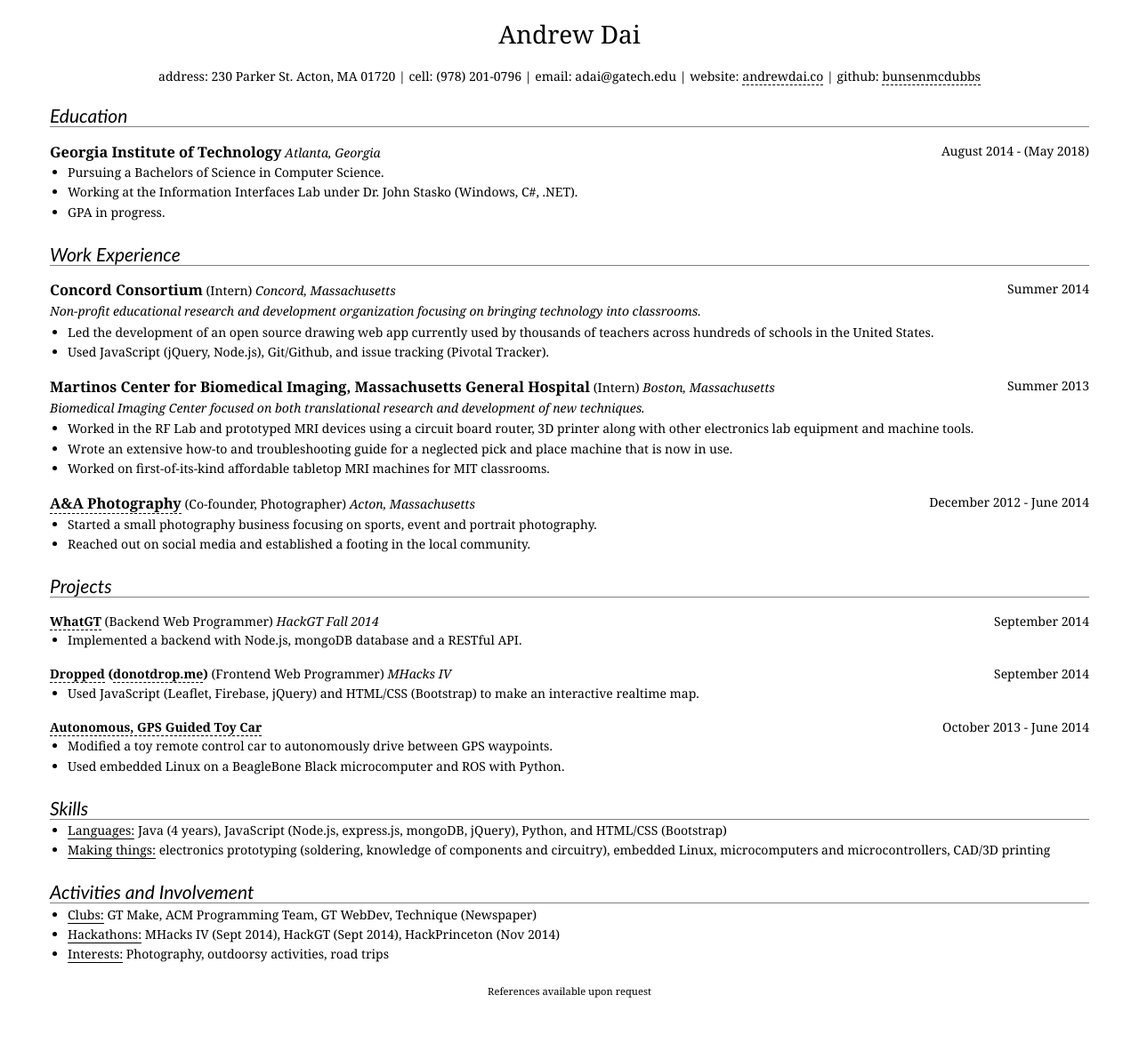
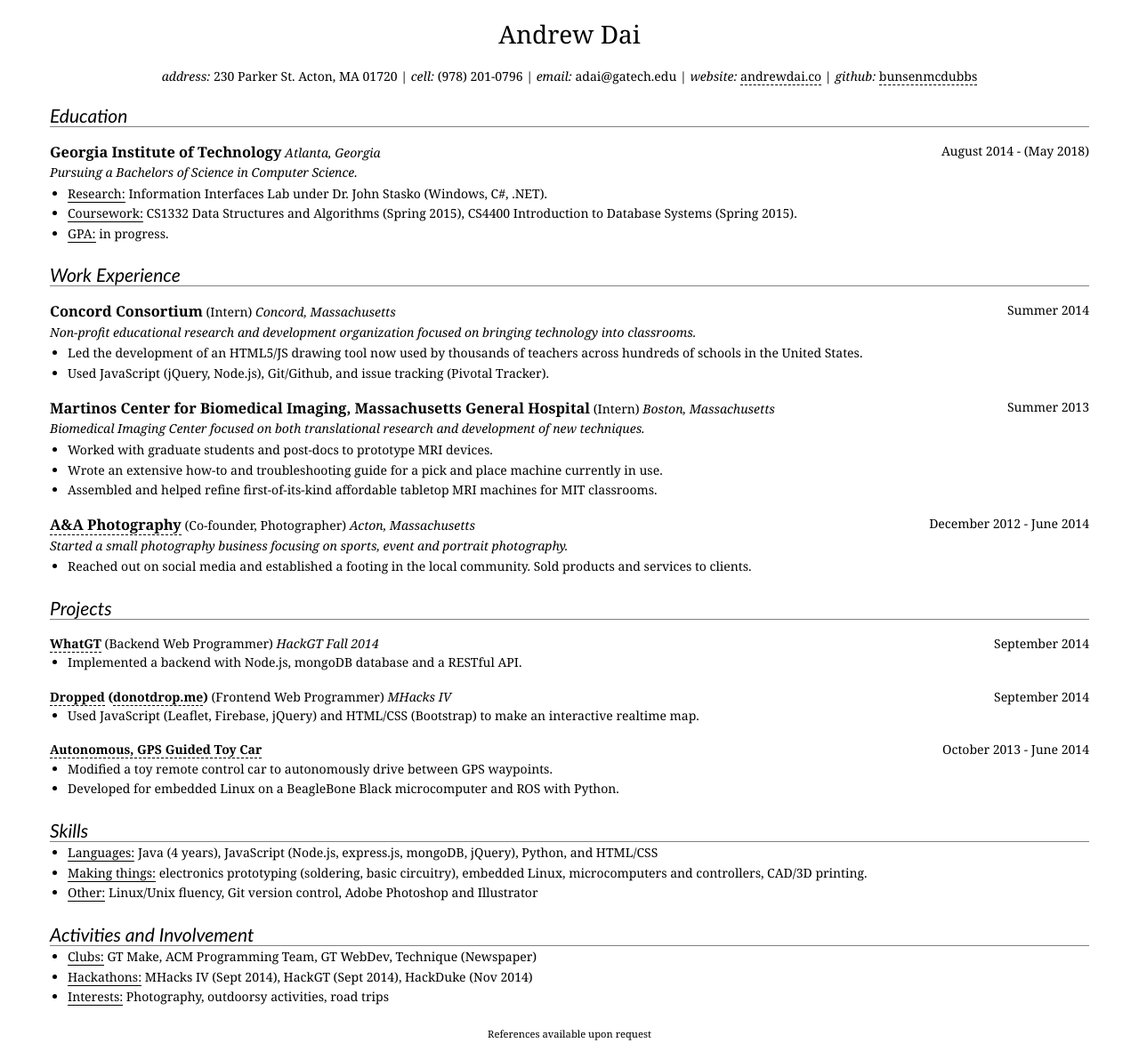
Before and after one commit to bunsenmcdubbs/bunsenmcdubbs.github.io, a Jekyll site: the page resume/index.html, which Jekyll copies as it is, in a window 1280 px wide. Shown: the whole page at 89% size. Built offline with Jekyll 4.4.1, drawn with Linux system fonts in a browser that asks for light colours; Markdown is read by kramdown in place of the engine named in the settings; before the commit the page ends 1143 px from its top, so only the background shows below that.

Commit message:
little edits

```diff
--- a/resume/index.html
+++ b/resume/index.html
@@ -28,10 +28,13 @@
         <h3>Georgia Institute of Technology</h3>
         <span class='loc'>Atlanta, Georgia</span>
         <span class='date'>August 2014 - (May 2018)</span>
+        <p class="des">Pursuing a Bachelors of Science in Computer Science.</p>
         <ul>
-          <li><p>Pursuing a Bachelors of Science in Computer Science.</p></li>
-          <li><p>Working at the Information Interfaces Lab under Dr. John Stasko (Windows, C#, .NET).</p></li>
-          <li><p>GPA in progress.</p></li>
+          <li><p><span class="label">Research:</span> Information Interfaces Lab under Dr. John Stasko (Windows, C#, .NET).</p></li>
+          <li><p><span class="label">Coursework:</span>
+              CS1332 Data Structures and Algorithms (Spring 2015),
+              CS4400 Introduction to Database Systems (Spring 2015).</p></li>
+          <li><p><span class="label">GPA:</span> in progress.</p></li>
         </ul>
       </div>
     </section>
@@ -45,9 +48,9 @@
         <span class='loc'>Concord, Massachusetts</span>
         <span class='date'>Summer 2014</span>
         <p class="des">Non-profit educational research and development
-          organization focusing on bringing technology into classrooms.</p>
+          organization focused on bringing technology into classrooms.</p>
         <ul>
-          <li><p>Led the development of an open source drawing web app currently
+          <li><p>Led the development of an HTML5/JS drawing tool now
             used by thousands of teachers across hundreds of schools in the
             United States.</p></li>
           <li><p>Used JavaScript (jQuery, Node.js), Git/Github, and issue tracking
@@ -63,13 +66,11 @@
         <p class="des">Biomedical Imaging Center focused on both translational
           research and development of new techniques.</p>
         <ul>
-          <li><p>Worked in the RF Lab and prototyped MRI devices using a
-            circuit board router, 3D printer along with other electronics lab
-            equipment and machine tools.</p></li>
-          <li><p>Wrote an extensive how-to and troubleshooting guide for a
-            neglected pick and place machine that is now in use.</p></li>
-          <li><p>Worked on first-of-its-kind affordable tabletop MRI machines
-            for MIT classrooms.</p></li>
+          <li><p>Worked with graduate students and post-docs to prototype MRI devices.</p></li>
+          <li><p>Wrote an extensive how-to and troubleshooting guide
+            for a pick and place machine currently in use.</p></li>
+          <li><p>Assembled and helped refine first-of-its-kind affordable
+            tabletop MRI machines for MIT classrooms.</p></li>
         </ul>
       </div>
 
@@ -78,11 +79,11 @@
         <span class="role">Co-founder, Photographer</span>
         <span class='loc'>Acton, Massachusetts</span>
         <span class='date'>December 2012 - June 2014</span>
+        <p class="des">Started a small photography business focusing on sports, event
+          and portrait photography.</p>
         <ul>
-          <li><p>Started a small photography business focusing on sports, event
-            and portrait photography.</p></li>
           <li><p>Reached out on social media and established a footing in the
-            local community.</p></li>
+            local community. Sold products and services to clients.</p></li>
         </ul>
       </div>
 
@@ -90,8 +91,6 @@
 
     <section class="resume-project">
       <h2>Projects</h2>
-
-      <!-- Change smaller projects into bullet point list under bigger projects -->
 
       <div class="entry">
         <h3><a href="https://github.com/AlternativeHeroes/whereat-site">WhatGT</a></h3>
@@ -124,8 +123,8 @@
         <ul>
           <li><p>Modified a toy remote control car to autonomously drive between
             GPS waypoints.</p></li>
-          <li><p>Used embedded Linux on a BeagleBone Black microcomputer and ROS
-            with Python.</p></li>
+          <li><p>Developed for embedded Linux on a BeagleBone Black microcomputer
+            and ROS with Python.</p></li>
         </ul>
       </div>
 
@@ -136,10 +135,12 @@
 
       <ul>
         <li><p><span class="label">Languages:</span> Java (4 years), JavaScript
-          (Node.js, express.js, mongoDB, jQuery), Python, and HTML/CSS (Bootstrap)</p></li>
+          (Node.js, express.js, mongoDB, jQuery), Python, and HTML/CSS</p></li>
         <li><p><span class="label">Making things:</span> electronics prototyping
-          (soldering, knowledge of components and circuitry), embedded Linux,
-          microcomputers and microcontrollers, CAD/3D printing</p></li>
+          (soldering, basic circuitry), embedded Linux, microcomputers and
+          controllers, CAD/3D printing.</p></li>
+        <li><p><span class="label">Other:</span> Linux/Unix fluency,
+          Git version control, Adobe Photoshop and Illustrator</p></li>
       </ul>
 
     </section>
@@ -151,7 +152,7 @@
         <li><p><span class="label">Clubs:</span> GT Make, ACM Programming Team,
           GT WebDev, Technique (Newspaper)</p></li>
         <li><p><span class="label">Hackathons:</span> MHacks IV (Sept 2014),
-          HackGT (Sept 2014), HackPrinceton (Nov 2014)</p></li>
+          HackGT (Sept 2014), HackDuke (Nov 2014)</p></li>
         <li><p><span class="label">Interests:</span> Photography, outdoorsy
           activities, road trips</p></li>
       </ul>
--- a/resume/style.css
+++ b/resume/style.css
@@ -37,6 +37,10 @@ header li:last-child::after {
   content: "";
 }
 
+header .label {
+  font-style: italic;
+}
+
 header .label::after {
   content: ": ";
 }
@@ -44,6 +48,11 @@ header .label::after {
 h1, h2, h3, h4 {
   font-weight: normal;
   margin: 0;
+}
+
+.container .label {
+  /*text-decoration: underline;*/
+  border-bottom: 1px solid;
 }
 
 section {
@@ -113,15 +122,5 @@ h3 {
   font-size: 100%;
 }
 
-.resume-skills .label {
-  /*text-decoration: underline;*/
-  border-bottom: 1px solid;
-}
-
-.resume-activities .label {
-  /*text-decoration: underline;*/
-  border-bottom: 1px solid;
-}
-
 .meta {
 }
```
